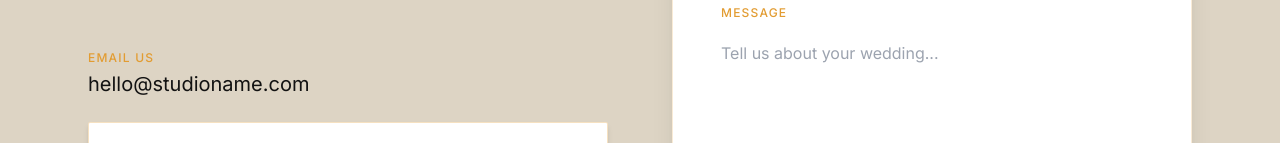
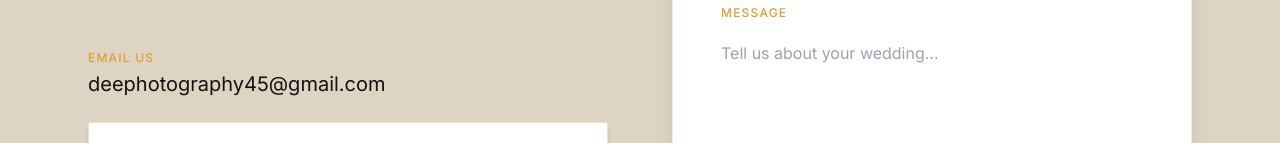
Before and after one commit to ankush-45aj/wedding-portfolio-, a React (Vite) app: page /contact in a window 1280 px wide. Shown: the part 657-800 px from the top of the page. Built offline with nearby package versions, Linux system fonts and the light colour scheme; a web font is replaced by a local one.

Commit message:
WHATSAPP LINKED

```diff
--- a/src/components/ContactForm.jsx
+++ b/src/components/ContactForm.jsx
@@ -32,16 +32,16 @@ const ContactForm = () => {
                 Email Us
               </span>
               <a
-                href="mailto:hello@studioname.com"
+                href="mailto:deephotography45@gmail.com"
                 className="text-xl hover:text-accent transition-colors duration-300"
               >
-                hello@studioname.com
+                deephotography45@gmail.com
               </a>
             </div>
 
             <div className="border border-accent/30 bg-white shadow-md p-6 rounded-sm flex flex-col sm:flex-row gap-4 items-start sm:items-center">
               <a
-                href="https://wa.me/919876543210"
+                href="https://wa.me/9356300456"
                 target="_blank"
                 rel="noreferrer"
                 className="flex items-center gap-2 px-8 py-3 bg-[#25D366] text-white hover:opacity-90 transition-all rounded-sm uppercase tracking-widest text-sm font-medium shadow-sm"
```
